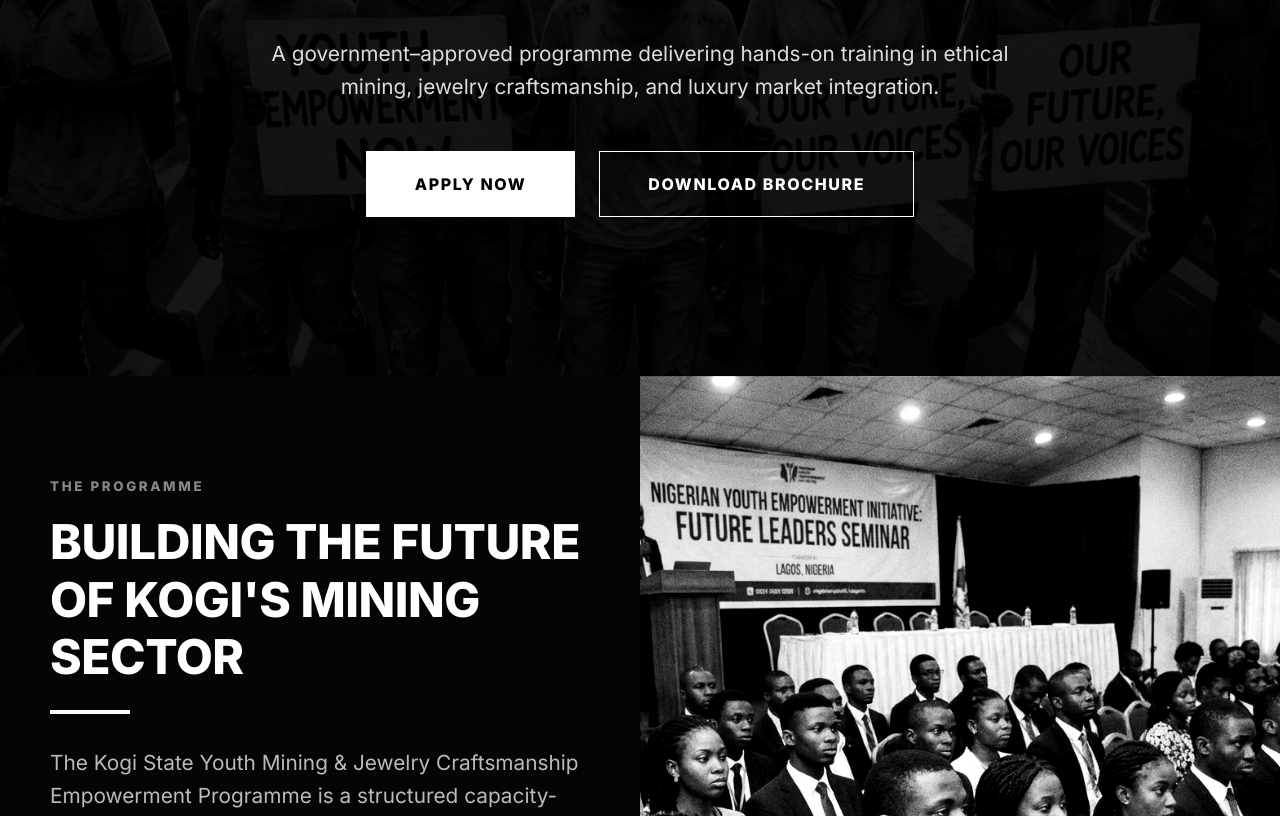
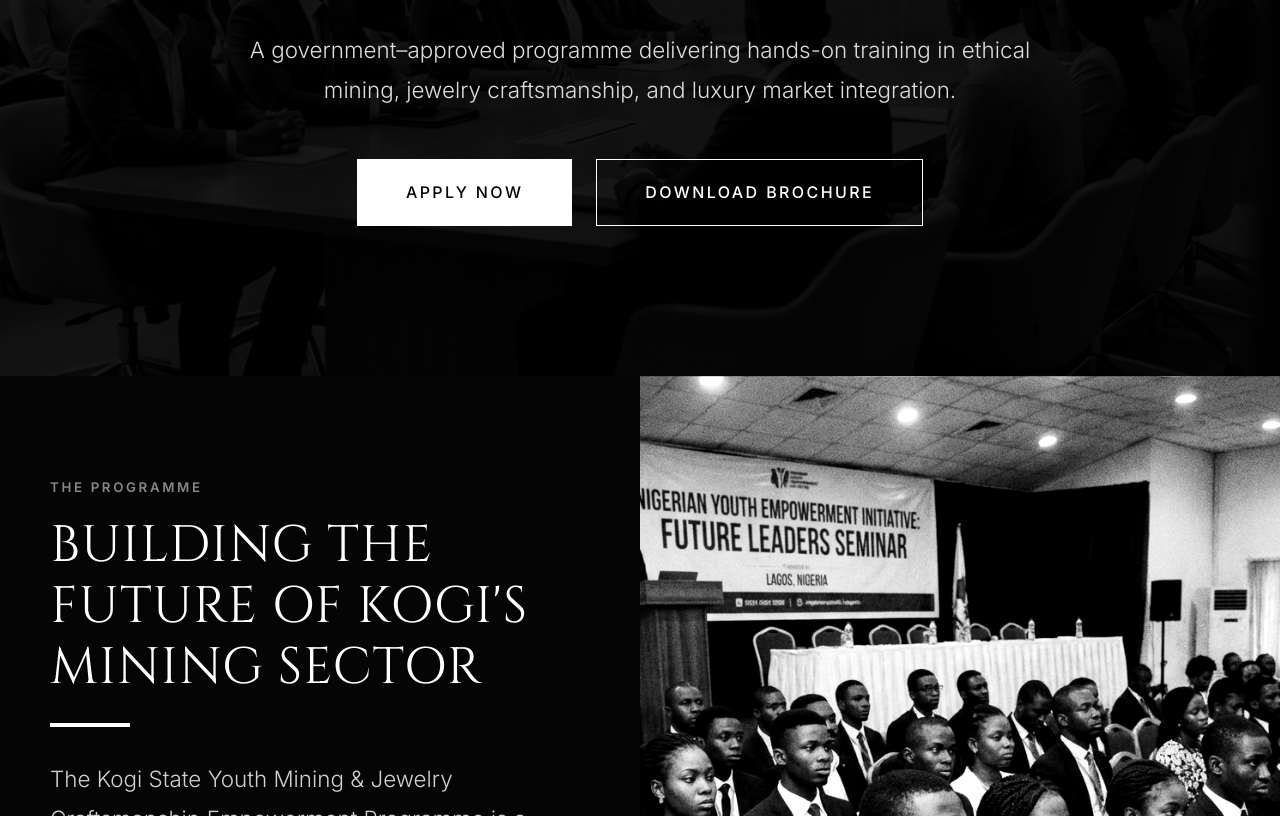
Before and after one commit to pitech01/malivelihood-kogistate, a React (Vite) app: page / in a window 1280 px wide. Shown: the part 424-1240 px from the top of the page. Built offline with nearby package versions, Linux system fonts and the light colour scheme.

Commit message:
frontend update

```diff
--- a/src/components/Footer.tsx
+++ b/src/components/Footer.tsx
@@ -1,5 +1,5 @@
 
-import logo from '../assets/logo.jpg';
+import logo from '../assets/logo.png';
 
 const Footer = () => {
     return (
--- a/src/components/Hero.tsx
+++ b/src/components/Hero.tsx
@@ -1,5 +1,5 @@
 
-import heroBg from '../assets/hero.png';
+import heroBg from '../assets/hero-luxury.png';
 import { motion } from 'framer-motion';
 
 const Hero = () => {
--- a/src/components/Navbar.tsx
+++ b/src/components/Navbar.tsx
@@ -1,5 +1,5 @@
 import { useState } from 'react';
-import logo from '../assets/logo.jpg';
+import logo from '../assets/logo.png';
 
 const Navbar = () => {
   const [isOpen, setIsOpen] = useState(false);
--- a/src/components/Preloader.tsx
+++ b/src/components/Preloader.tsx
@@ -1,5 +1,5 @@
 import { useEffect, useState } from 'react';
-import logo from '../assets/logo.jpg';
+import logo from '../assets/logo.png';
 
 const Preloader = ({ onComplete }: { onComplete: () => void }) => {
     const [isFading, setIsFading] = useState(false);
--- a/src/index.css
+++ b/src/index.css
@@ -1,11 +1,15 @@
-@import url('https://fonts.googleapis.com/css2?family=Inter:wght@400;600;800&display=swap');
+@import url('https://fonts.googleapis.com/css2?family=Inter:wght@300;400;500;600&display=swap');
+@import url('https://fonts.googleapis.com/css2?family=Cinzel:wght@400;500;600&display=swap');
+/* Added serif font for luxury headings */
 
 :root {
-  --bg-color: #000000;
+  --bg-color: #050505;
+  /* Rich black */
   --text-color: #ffffff;
   --accent-color: #ffffff;
-  --gray-color: #333333;
+  --gray-color: #1a1a1a;
   --font-main: 'Inter', sans-serif;
+  --font-luxury: 'Cinzel', serif;
 }
 
 * {
@@ -14,11 +18,15 @@
   padding: 0;
 }
 
+html {
+  scroll-behavior: smooth;
+}
+
 body {
   font-family: var(--font-main);
   background-color: var(--bg-color);
   color: var(--text-color);
-  line-height: 1.6;
+  line-height: 1.7;
   -webkit-font-smoothing: antialiased;
   width: 100%;
 }
@@ -26,11 +34,11 @@ body {
 a {
   text-decoration: none;
   color: inherit;
-  transition: opacity 0.3s;
+  transition: all 0.4s ease;
 }
 
 a:hover {
-  opacity: 0.7;
+  opacity: 0.8;
 }
 
 button {
@@ -42,60 +50,77 @@ button {
 
 /* Utilities */
 .container {
-  max-width: 1400px;
+  max-width: 1600px;
+  /* Wider for majestic feel */
   margin: 0 auto;
   padding: 0 5%;
 }
 
 .section {
-  padding: 100px 0;
-  border-bottom: 1px solid #1a1a1a;
+  padding: 120px 0;
+  /* More breathing room */
+  border-bottom: 1px solid rgba(255, 255, 255, 0.08);
+  /* Subtle border */
   position: relative;
 }
 
+/* Typography Overhaul */
 .title-lg {
-  font-size: clamp(2.5rem, 5vw, 4.5rem);
-  font-weight: 800;
+  font-family: var(--font-luxury);
+  font-size: clamp(3rem, 6vw, 5.5rem);
+  font-weight: 400;
+  /* Lighter weight for elegance */
   line-height: 1.1;
-  margin-bottom: 1.5rem;
-  letter-spacing: -0.02em;
+  margin-bottom: 2rem;
+  letter-spacing: -0.01em;
   text-transform: uppercase;
 }
 
 .title-md {
-  font-size: clamp(2rem, 4vw, 3rem);
-  font-weight: 700;
+  font-family: var(--font-luxury);
+  font-size: clamp(2.2rem, 4vw, 3.5rem);
+  font-weight: 400;
   margin-bottom: 1.5rem;
   text-transform: uppercase;
-  letter-spacing: -0.01em;
+  letter-spacing: 0.02em;
   line-height: 1.2;
 }
 
 .title-sm {
-  font-size: 1.25rem;
+  font-family: var(--font-main);
+  font-size: 0.9rem;
   font-weight: 600;
   margin-bottom: 1rem;
   text-transform: uppercase;
-  letter-spacing: 0.05em;
+  letter-spacing: 0.15em;
+  /* Tracking out for premium look */
+  opacity: 0.8;
 }
 
 .text-lead {
-  font-size: clamp(1rem, 2vw, 1.3rem);
-  color: #bbb;
-  margin-bottom: 2rem;
-  max-width: 800px;
-  line-height: 1.6;
+  font-family: var(--font-main);
+  font-size: clamp(1.1rem, 2vw, 1.4rem);
+  font-weight: 300;
+  /* Light weight body text */
+  color: #d0d0d0;
+  margin-bottom: 2.5rem;
+  max-width: 850px;
+  line-height: 1.8;
 }
 
+/* Luxury Buttons */
 .btn {
   display: inline-block;
-  padding: 1rem 2.5rem;
-  font-weight: 700;
+  padding: 1.2rem 3rem;
+  font-weight: 500;
   text-transform: uppercase;
-  letter-spacing: 0.1em;
-  transition: all 0.3s ease;
+  letter-spacing: 0.15em;
+  transition: all 0.5s ease;
   border: 1px solid var(--text-color);
-  font-size: 0.9rem;
+  font-size: 0.85rem;
+  position: relative;
+  overflow: hidden;
+  z-index: 1;
 }
 
 .btn-primary {
@@ -118,19 +143,31 @@ button {
   color: var(--bg-color);
 }
 
-/* Animations */
-@keyframes fadeIn {
-  from {
-    opacity: 0;
-    transform: translateY(20px);
-  }
-
-  to {
-    opacity: 1;
-    transform: translateY(0);
-  }
+/* Form Styles */
+input,
+textarea {
+  transition: border-color 0.3s ease;
 }
 
-.fade-in {
-  animation: fadeIn 0.8s ease forwards;
+input:focus,
+textarea:focus {
+  border-color: #fff !important;
 }
+
+/* Custom Scrollbar */
+::-webkit-scrollbar {
+  width: 8px;
+}
+
+::-webkit-scrollbar-track {
+  background: #111;
+}
+
+::-webkit-scrollbar-thumb {
+  background: #333;
+  border-radius: 4px;
+}
+
+::-webkit-scrollbar-thumb:hover {
+  background: #555;
+}
```
Also changed, not shown: src/assets/hero-luxury.png (added), src/assets/logo.png (added).
